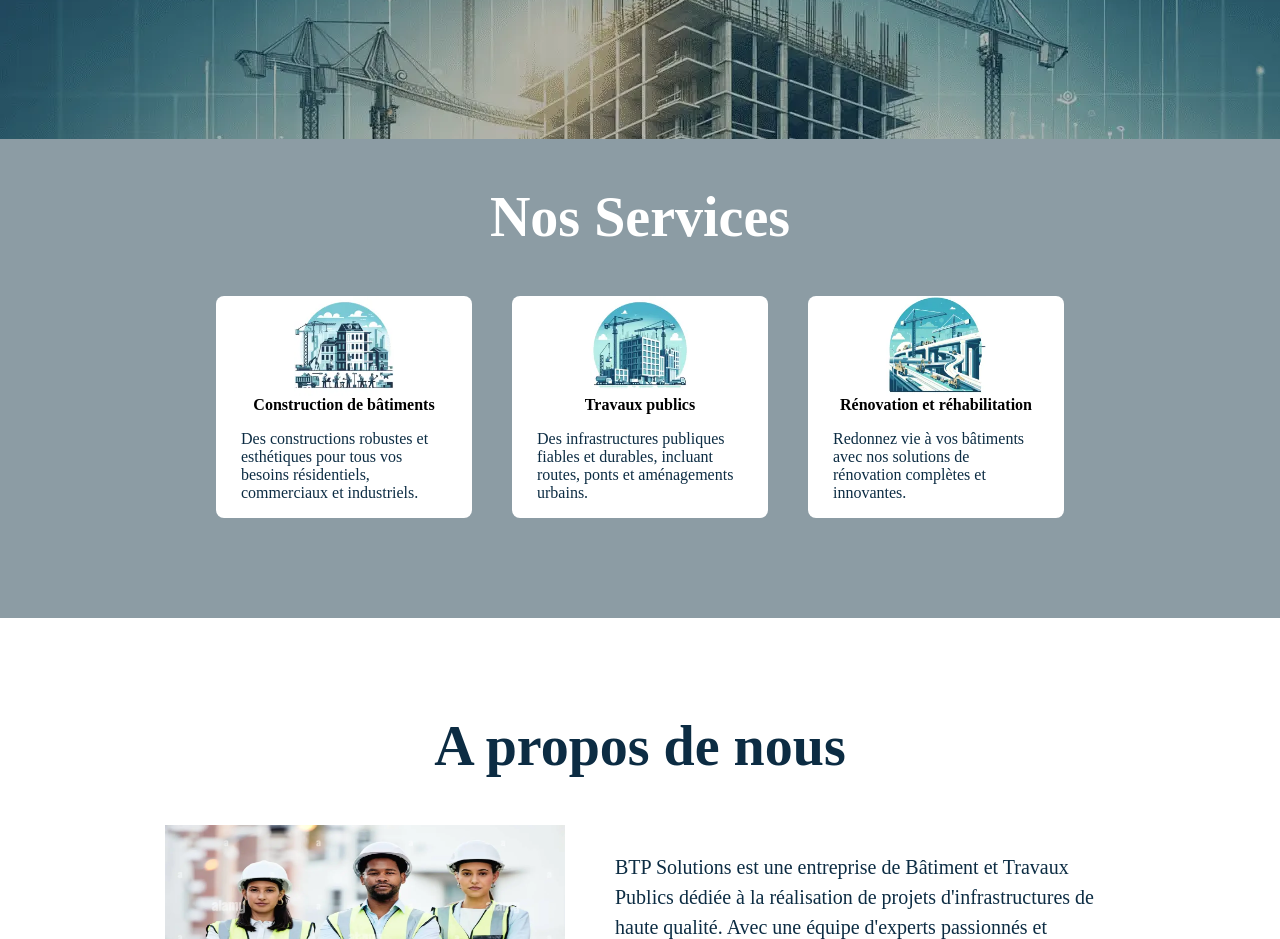
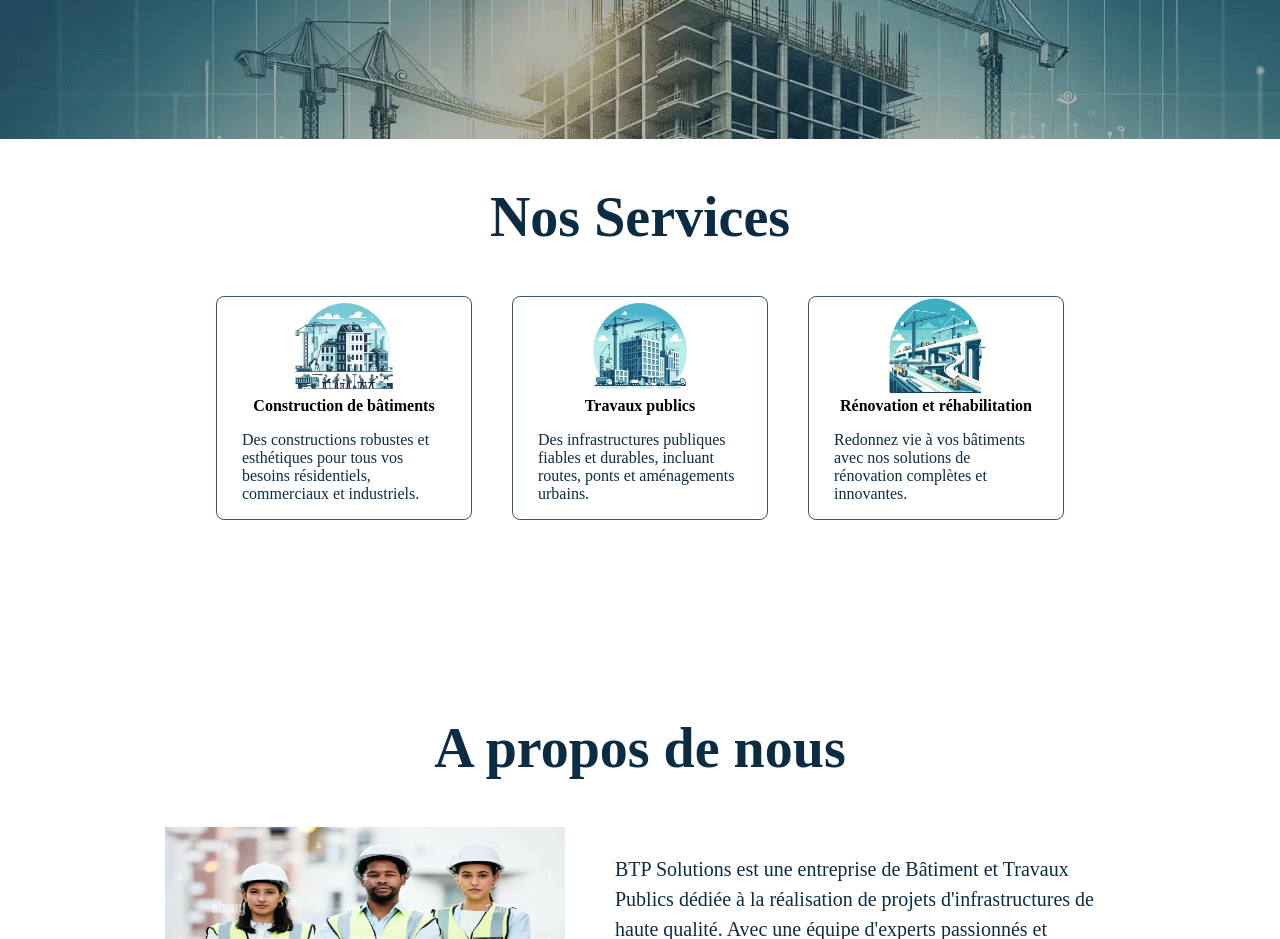
Before and after one commit to AssaBaradji/Integration-maquette-BTP, a plain HTML site: page index.html in a window 1280 px wide. Shown: the part 880-1819 px from the top of the page. Drawn offline with Linux system fonts and the light colour scheme.

Commit message:
révision-code

```diff
--- a/assets/css/style.css
+++ b/assets/css/style.css
@@ -144,7 +144,7 @@ nav .logo img{
     flex-direction: column;
     justify-content: center;
     align-items: center;
-    background-color: var(--Manatee);
+    background-color: var(--white);
     width: 100%;
 }
 .blocs-services{
@@ -164,6 +164,7 @@ nav .logo img{
     flex-direction: column;
     justify-content: center;
     align-items: center;
+    border: 1px solid var(--Dark-Slate-Blue);
 }
 .bloc h3{
     font-size:16px;
@@ -174,7 +175,7 @@ nav .logo img{
     font-size: 16px;
 }
 #services .grand-titre{
-    color: rgba(255, 255, 255, 1);
+    color: var(--Blue-Zodiac);
 
 }
 .bloc img{
@@ -191,7 +192,7 @@ nav .logo img{
     display: flex;
     justify-content: center;
     text-align: center;
-    color: rgba(12, 44, 67, 1);
+    color: var(--Blue-Zodiac);
     font-size: 56px;
 }
 #apropos{
```
